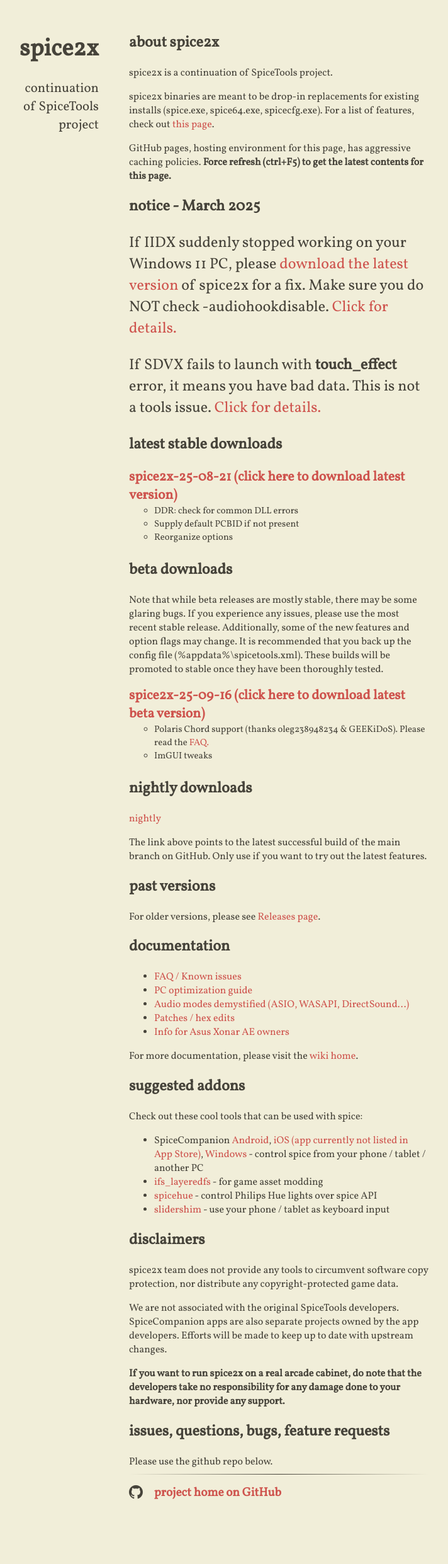
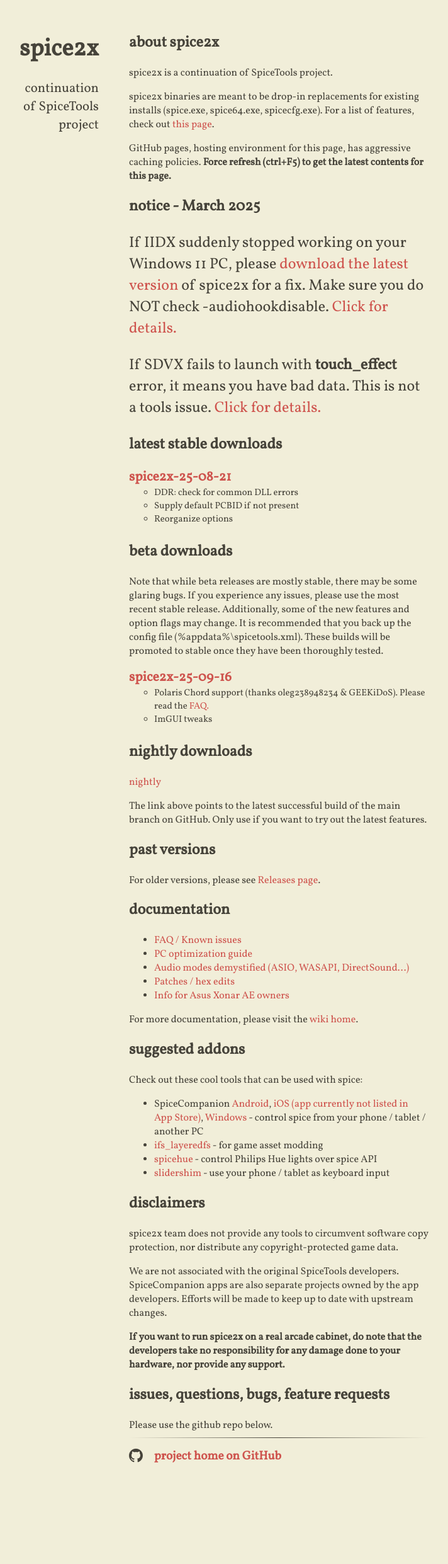
Before and after one commit to spice2x/spice2x.github.io, a Jekyll site: the page built from docs/index.html, in a window 1280 px wide. Shown: the whole page at 63% size, without its empty margins (299-1011 px from the left). Built offline with Jekyll 4.4.1, drawn with Linux system fonts in a browser that asks for light colours; nearby versions of some CDN libraries; after the commit the page ends 2425 px from its top, so only the background shows below that.

Commit message:
remove css

```diff
--- a/docs/assets/main.scss
+++ b/docs/assets/main.scss
@@ -109,18 +109,18 @@
     color: #CE534D;
 }
 
-ul.downloads.highlight-latest li:first-child a.download-link::after {
-    content: " (click here to download latest version)";
-}
+// ul.downloads.highlight-latest li:first-child a.download-link::after {
+//     content: " (click here to download latest version)";
+// }
 
 ul.downloads-beta.highlight-latest li:first-child a.download-link {
     font-weight: bold;
     color: #CE534D;
 }
 
-ul.downloads-beta.highlight-latest li:first-child a.download-link::after {
-    content: " (click here to download latest beta version)";
-}
+// ul.downloads-beta.highlight-latest li:first-child a.download-link::after {
+//     content: " (click here to download latest beta version)";
+// }
 
 /*** author ***/
 .author-container h1 {
```
